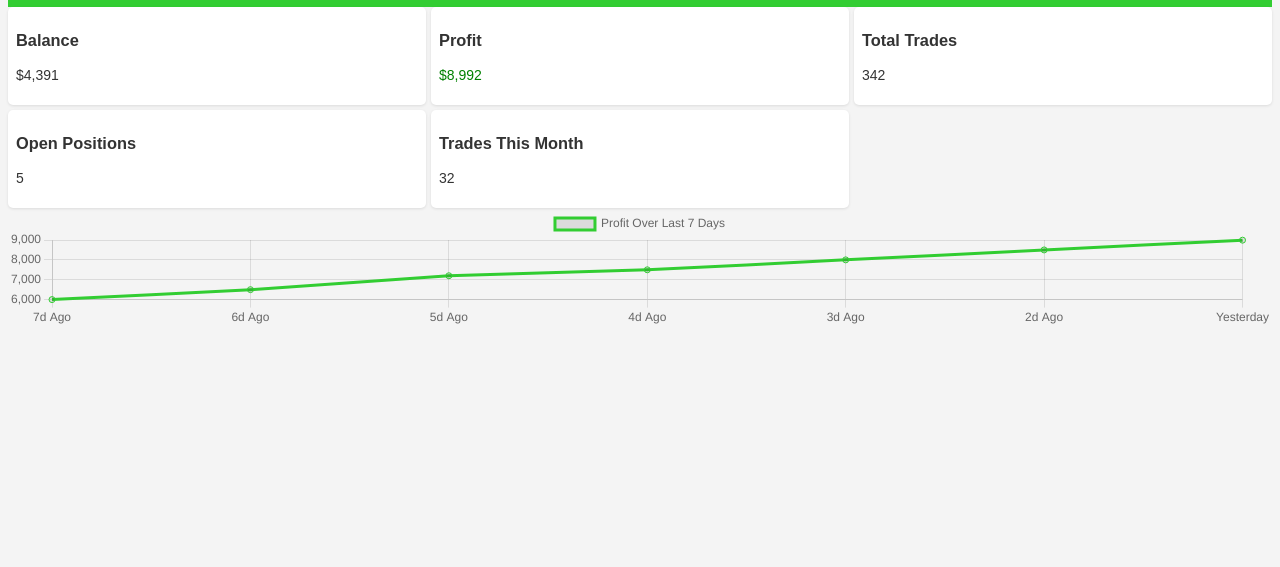
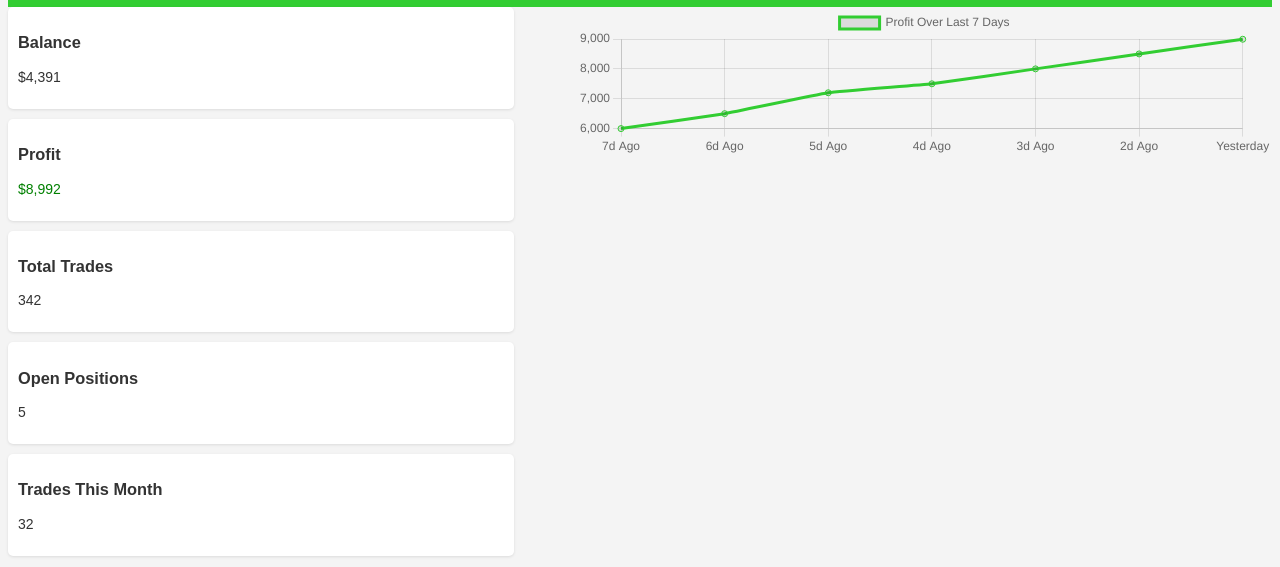
Before and after one commit to AshHehe/stocks, a plain HTML site: page index.html in a window 1280 px wide. Shown: the part 75-642 px from the top of the page. Drawn offline with nearby package versions, Linux system fonts and the light colour scheme.

Commit message:
Update styles.css

```diff
--- a/styles.css
+++ b/styles.css
@@ -48,25 +48,38 @@ main {
     padding: 20px;
 }
 
-/* Stat box adjustments (balance, profit, etc.) */
-.stats-container {
-    display: grid;
-    grid-template-columns: repeat(3, 1fr); /* 3 columns for smaller boxes */
-    gap: 5px; /* Reduced gap between boxes */
+/* Layout for the dashboard */
+.dashboard {
+    display: flex;
+    justify-content: space-between; /* Aligns the stats on the left and chart on the right */
+    align-items: flex-start;
 }
 
+/* Stats container adjustments (left side) */
+.stats-container {
+    display: flex;
+    flex-direction: column; /* Stacks the stats vertically */
+    gap: 10px; /* Adjusted spacing between boxes */
+    width: 40%; /* Takes up 40% of the width */
+}
+
+/* Stat box adjustments */
 .stat {
     background-color: white;
-    padding: 8px; /* Smaller padding inside the boxes */
+    padding: 10px; /* Slightly larger padding */
     border-radius: 5px;
     box-shadow: 0 1px 3px rgba(0, 0, 0, 0.1);
     font-size: 14px; /* Smaller text size */
 }
 
-/* Chart adjustments */
+/* Chart adjustments (right side) */
+.chart-container {
+    width: 55%; /* Takes up 55% of the width, next to stats */
+}
+
 canvas {
-    max-height: 120px; /* Smaller chart */
-    width: 100%; /* Ensure it still scales width properly */
+    max-height: 150px; /* Adjust height of the chart */
+    width: 100%; /* Full width */
 }
 
 .suggestions {
```
